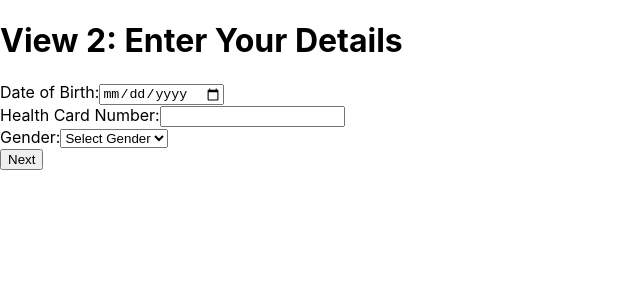
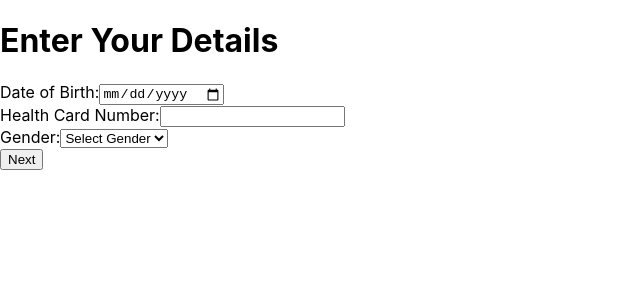
Before and after one commit to MLaranjeiro/Patient-Registration-SPA, a React (Create React App) app: page /view2 in a window 1280 px wide. Shown: the top 300 px of the page, without its empty margins (0-640 px from the left). Built offline with nearby package versions, Linux system fonts and the light colour scheme.

Commit message:
Refactor headings in View1, View2, and View3 to remove redundant prefixes

```diff
--- a/src/views/view1.js
+++ b/src/views/view1.js
@@ -19,7 +19,7 @@ function View1() {
 
     // Validate input with alphabets only using regex
     if (!/^[a-zA-Z]+$/.test(firstName) || !/^[a-zA-Z]+$/.test(lastName)) {
-      setError('Names can only contain alphabets.');
+      setError('Names should contain only alphabetic characters (A-Z).');
       return;
     }
 
@@ -33,7 +33,7 @@ function View1() {
 
   return (
     <div>
-      <h1>View 1: Enter Your Name</h1>
+      <h1>Enter Your Name</h1>
       <form onSubmit={handleSubmit}>
         <label>
           First Name:
--- a/src/views/view2.js
+++ b/src/views/view2.js
@@ -61,7 +61,7 @@ function View2() {
 
   return (
     <div>
-      <h1>View 2: Enter Your Details</h1>
+      <h1>Enter Your Details</h1>
       <form onSubmit={handleSubmit}>
         <label>
           Date of Birth:
--- a/src/views/view3.js
+++ b/src/views/view3.js
@@ -33,7 +33,7 @@ function View3() {
 
   return (
     <div>
-      <h1>View 3: Summary</h1>
+      <h1>Summary</h1>
       <p><strong>First Name:</strong> {summary.firstName}</p>
       <p><strong>Last Name:</strong> {summary.lastName}</p>
       <p><strong>Date of Birth:</strong> {summary.dob}</p>
```
